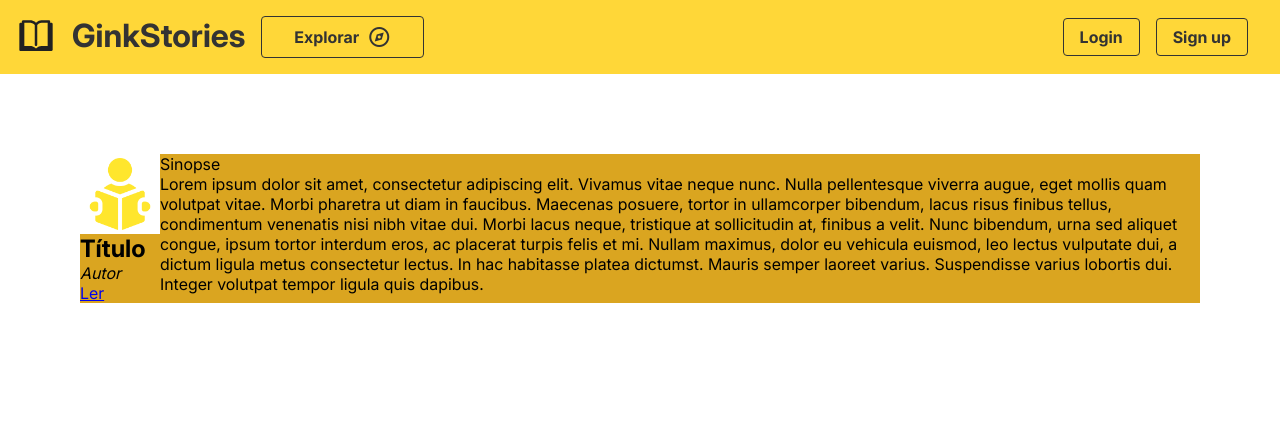
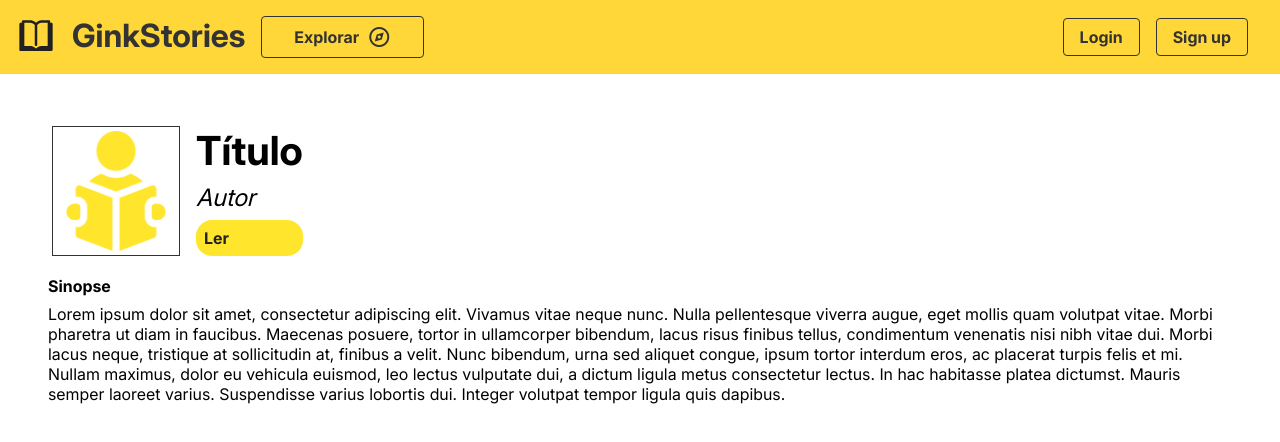
Before and after one commit to leosfreitass/GinkStories, an Angular app in the folder frontend/: page /story in a window 1280 px wide. Shown: the top 442 px of the page. Built offline with nearby package versions, Linux system fonts and the light colour scheme.

Commit message:
estilização da página de história

```diff
--- a/frontend/src/app/components/work/work.component.html
+++ b/frontend/src/app/components/work/work.component.html
@@ -2,9 +2,9 @@
   <img src="../../../assets/reading-book.png" class="capa-historia-card">
   <div class="info-historia-card">
     <h1 class="titulo-card">Título</h1> <!--colocar como link para a historia-->
-    <h2 class="autor-card">
+    <address class="autor-card">
       <a routerLink="/user" routerLinkActive="active">Autor</a>
-    </h2>
+    </address>
 
     <time class="datas-card">Data de criação: dd/mm/yyyy</time>
     <div class="descricao-historia-card">
--- a/frontend/src/app/pages/reading/reading.component.html
+++ b/frontend/src/app/pages/reading/reading.component.html
@@ -1 +1,2 @@
+<app-header></app-header>
 <p>reading works!</p>
--- a/frontend/src/app/pages/story/story.component.html
+++ b/frontend/src/app/pages/story/story.component.html
@@ -1,14 +1,16 @@
 <app-header></app-header>
 <article class="story-content">
-    <header class="info-historia">
+    <header class="cabecalho-historia">
         <img src="../../../assets/reading-book.png" class="capa-historia">
-        <h1 class="titulo">Título</h1>
-        <address class="autor">Autor</address>
-        <a routerLink="/reading" routerLinkActive="active" class="ler-button">Ler</a>
+        <div class="info-historia">
+            <h1 class="titulo">Título</h1>
+            <address class="autor">Autor</address>
+            <a routerLink="/reading" routerLinkActive="active" class="ler-button">Ler</a>
+        </div>
     </header>
-    <body>
-        <p class="sinopse">Sinopse</p>
-        <p>
+    <body class="sinopse-container">
+        <strong>Sinopse</strong>
+        <p class="sinopse">
             Lorem ipsum dolor sit amet, consectetur adipiscing elit. Vivamus vitae neque nunc.
             Nulla pellentesque viverra augue, eget mollis quam volutpat vitae. Morbi pharetra ut diam in faucibus.
             Maecenas posuere, tortor in ullamcorper bibendum, lacus risus finibus tellus,
--- a/frontend/src/app/pages/story/story.component.scss
+++ b/frontend/src/app/pages/story/story.component.scss
@@ -1,23 +1,62 @@
 .story-content {
-    background-color: goldenrod;
-    margin: 5rem;
+    //background-color: goldenrod;
+    margin: 3rem;
+
+}
+
+.cabecalho-historia {
     display: flex;
     flex-direction: row;
+    gap: 1rem;
+    //justify-content: center;
+    padding: 0.25rem;
+
+
+    .capa-historia {
+        border: 1px solid #333;
+        background-color: #fff;
+        padding: 0.25rem;
+        max-width: 8rem;
+        max-height: 12rem;
+    }
 
     .info-historia {
-        display: grid;
-        grid-template-rows: auto;
+        justify-content: center;
+        //background-color: #0051ff;
+        display: flex;
+        flex-direction: column;
+        gap: 0.5em;
 
-        .capa-historia {
-            background-color: #fff;
-            padding: 0.25rem;
-            max-width: 5rem;
+        .titulo {
+            font-size: 2.5em;
+        }
+        .autor {
+            font-size: 1.5em;
+        }
+
+        .ler-button {
+            text-decoration: none;
+            font-weight: bold;
+            background-color: #FFE62D;
+            //border: 1px solid #e2cc00;
+            border-radius: 1em;
+            padding: 0.5rem;
+            color: #222222;
+            max-width: 10rem;
             max-height: 5rem;
 
-          }
+        }
+
+        .ler-button:hover{
+            background-color: #f8d303;
+        }
     }
+}
 
+.sinopse-container {
+    margin-top: 1rem;
 
-
-
+    .sinopse {
+        margin-top: 0.5rem;
+    }
 }
```
